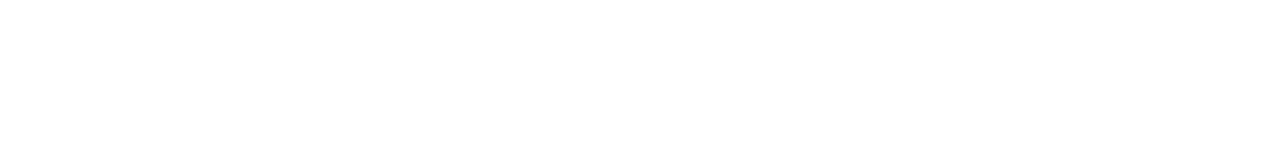
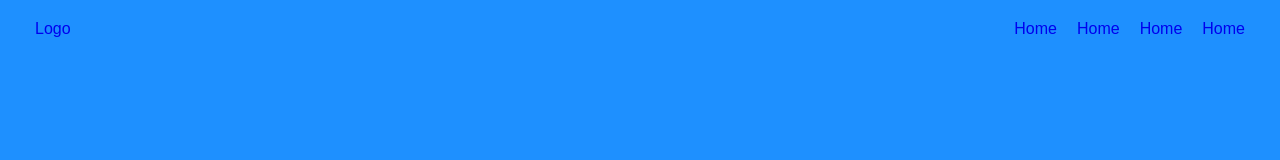
Before and after one commit to Abduqodir777/first, a plain HTML site: page index.html in a window 1280 px wide. Drawn offline with Linux system fonts and the light colour scheme.

Commit message:
added styles

```diff
--- a/index.html
+++ b/index.html
@@ -1,15 +1,33 @@
 <!DOCTYPE html>
 <html lang="en">
+
 <head>
     <meta charset="UTF-8">
     <meta name="viewport" content="width=device-width, initial-scale=1.0">
     <title>Document</title>
+    <link rel="stylesheet" href="main.css">
 </head>
+
 <body>
 
     <header class="header">
-       <nav class="nav"></nav>
+        <nav class="nav">
+            <div class="container">
+                <a href="#" class="logo">
+                    Logo
+                </a>
+
+                <ul class="nav__list">
+                    <li><a href="#">Home</a></li>
+                    <li><a href="#">Home</a></li>
+                    <li><a href="#">Home</a></li>
+                    <li><a href="#">Home</a></li>
+                </ul>
+
+            </div>
+        </nav>
     </header>
 
 </body>
+
 </html>
--- /dev/null
+++ b/main.css
@@ -0,0 +1,31 @@
+* {
+    margin: 0;
+    padding: 0;
+    box-sizing: border-box;
+    font-family: Arial, Helvetica, sans-serif;
+    text-decoration: none;
+    list-style: none;
+}
+
+body {
+    background-color: dodgerblue;
+}
+
+.container {
+    max-width: 1330px;
+    width: 100%;
+    margin: 0 auto;
+    padding: 0 15px;
+}
+.nav {
+    padding: 20px;
+}
+
+.nav .container {
+    display: flex;
+    justify-content: space-between;
+}
+.nav__list {
+    display: flex;
+    column-gap: 20px;
+}
```
